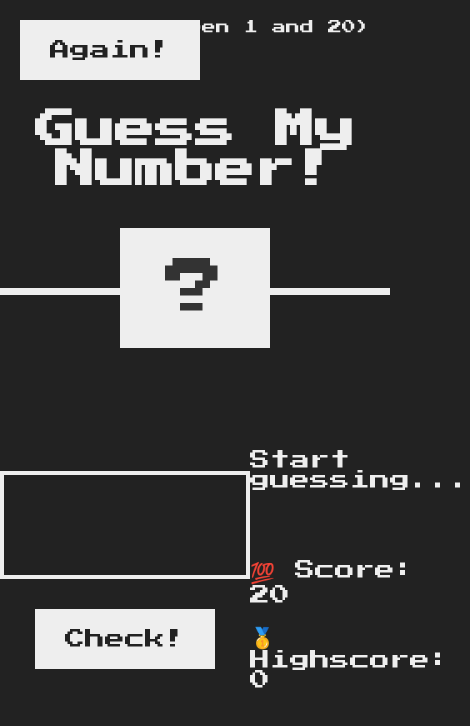
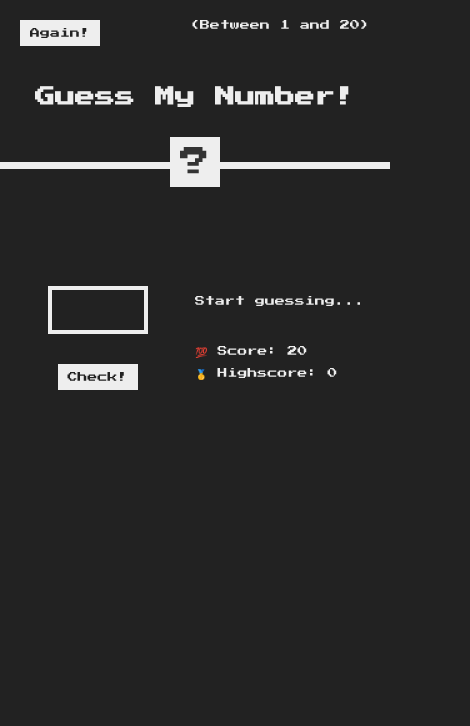
Before and after one commit to Khan3firoz/GuessSecretNumber, a plain HTML site: page index.html in a window 390 px wide. Shown: the whole page, 470 px wide, since content can reach past the window. Drawn offline with Linux system fonts and the light colour scheme.

Commit message:
initial Commit3

```diff
--- a/style.css
+++ b/style.css
@@ -117,4 +117,117 @@ h1 {
 .label-score {
   margin-bottom: 2rem;
 }
-~
+
+@media (max-width: 768px) {
+  html {
+    font-size: 62.5%;
+    box-sizing: border-box;
+  }
+
+  body {
+    font-family: 'Press Start 2P', sans-serif;
+    color: #eee;
+    background-color: #222;
+    /* background-color: #60b347; */
+  }
+
+  /* LAYOUT */
+  header {
+    position: relative;
+    height: 20vh;
+    border-bottom: 7px solid #eee;
+  }
+
+  main {
+    height: 40vh;
+    color: #eee;
+    display: flex;
+    align-items: center;
+    justify-content: space-around;
+  }
+
+  .left {
+    width: 35rem;
+    display: flex;
+    flex-direction: column;
+    align-items: center;
+  }
+
+  .right {
+    width: 35rem;
+    font-size: 1rem;
+  }
+
+  /* ELEMENTS STYLE */
+  h1 {
+    font-size: 2rem;
+    text-align: center;
+    position: absolute;
+    width: 90%;
+    top: 60%;
+    left: 50%;
+    transform: translate(-50%, -50%);
+  }
+
+  .number {
+    background: #eee;
+    color: #333;
+    font-size: 3rem;
+    width: 5rem;
+    padding: 1rem 0rem;
+    text-align: center;
+    position: absolute;
+    bottom: 0;
+    left: 50%;
+    transform: translate(-50%, 50%);
+  }
+
+  .between {
+    font-size: 1rem;
+    position: absolute;
+    top: 2rem;
+    right: 2rem;
+  }
+
+  .again {
+    position: absolute;
+    top: 2rem;
+    left: 2rem;
+  }
+
+  .guess {
+    background: none;
+    border: 4px solid #eee;
+    font-family: inherit;
+    color: inherit;
+    font-size: 2rem;
+    padding: 1rem;
+    width: 10rem;
+    text-align: center;
+    display: block;
+    margin-bottom: 3rem;
+  }
+
+  .btn {
+    border: none;
+    background-color: #eee;
+    color: #222;
+    font-size: 1rem;
+    font-family: inherit;
+    padding: 0.8rem 1rem;
+    cursor: pointer;
+  }
+
+  .btn:hover {
+    background-color: #ccc;
+  }
+
+  .message {
+    margin-bottom: 4rem;
+    height: 1rem;
+  }
+
+  .label-score {
+    margin-bottom: 1rem;
+  }
+}
```
